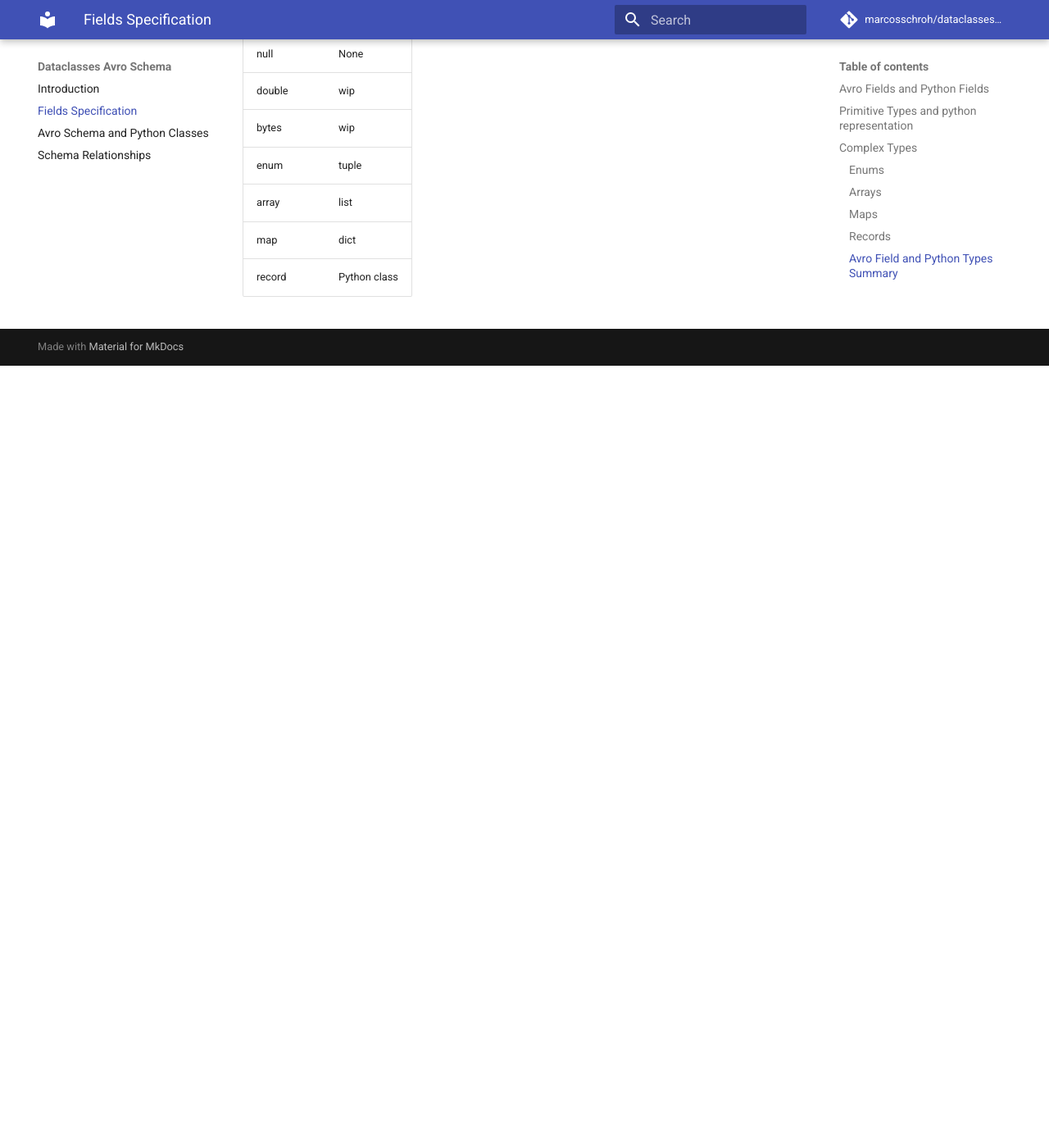
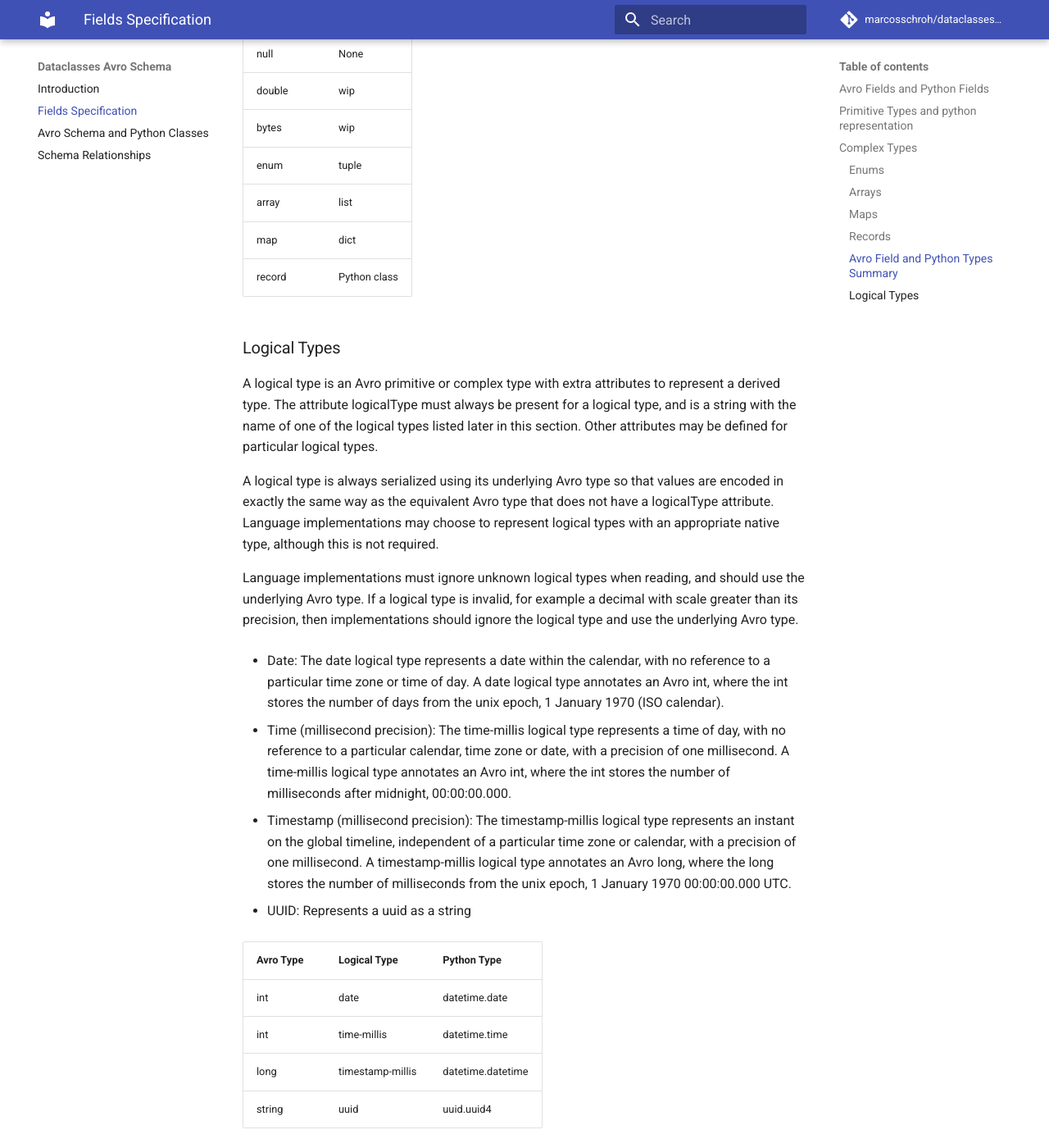
Before and after one commit to marcosschroh/dataclasses-avroschema, an MkDocs documentation site: the page built from docs/fields_specification.md, in a window 1280 px wide and 1400 px high, scrolled down 3796 px. Shown: the whole window at 82% size. Built offline with MkDocs 1.6.1 and Material for MkDocs 9.7.7, drawn with Linux system fonts in a browser that asks for light colours; comment, search, counter and statistics services are not loaded; before the commit the page ends 4242 px from its top, so only the background shows below that.

Commit message:
doc: Logical Types doc added

```diff
--- a/docs/fields_specification.md
+++ b/docs/fields_specification.md
@@ -159,3 +159,26 @@ Records use the type name "record" and will represent the "Schema".
 | array     |     list    |
 | map       |     dict    |
 | record    | Python class|
+
+### Logical Types
+
+A logical type is an Avro primitive or complex type with extra attributes to represent a derived type. The attribute logicalType must always be present for a logical type, and is a string with the name of one of the logical types listed later in this section. Other attributes may be defined for particular logical types.
+
+A logical type is always serialized using its underlying Avro type so that values are encoded in exactly the same way as the equivalent Avro type that does not have a logicalType attribute. Language implementations may choose to represent logical types with an appropriate native type, although this is not required.
+
+Language implementations must ignore unknown logical types when reading, and should use the underlying Avro type. If a logical type is invalid, for example a decimal with scale greater than its precision, then implementations should ignore the logical type and use the underlying Avro type.
+
+* Date: The date logical type represents a date within the calendar, with no reference to a particular time zone or time of day. A date logical type annotates an Avro int, where the int stores the number of days from the unix epoch, 1 January 1970 (ISO calendar).
+
+* Time (millisecond precision): The time-millis logical type represents a time of day, with no reference to a particular calendar, time zone or date, with a precision of one millisecond. A time-millis logical type annotates an Avro int, where the int stores the number of milliseconds after midnight, 00:00:00.000.
+
+* Timestamp (millisecond precision): The timestamp-millis logical type represents an instant on the global timeline, independent of a particular time zone or calendar, with a precision of one millisecond. A timestamp-millis logical type annotates an Avro long, where the long stores the number of milliseconds from the unix epoch, 1 January 1970 00:00:00.000 UTC.
+
+* UUID: Represents a uuid as a string
+
+| Avro Type | Logical Type |Python Type |
+|-----------|--------------|-------------|
+| int       |  date        | datetime.date
+| int       |  time-millis | datetime.time     |
+| long      |  timestamp-millis | datetime.datetime |
+| string    |  uuid        | uuid.uuid4 |
```
Also changed, not shown: README.md (+2 -2 lines), docs/index.md (+3 -3 lines), docs/logical_types.md (added, +59 -0 lines).
